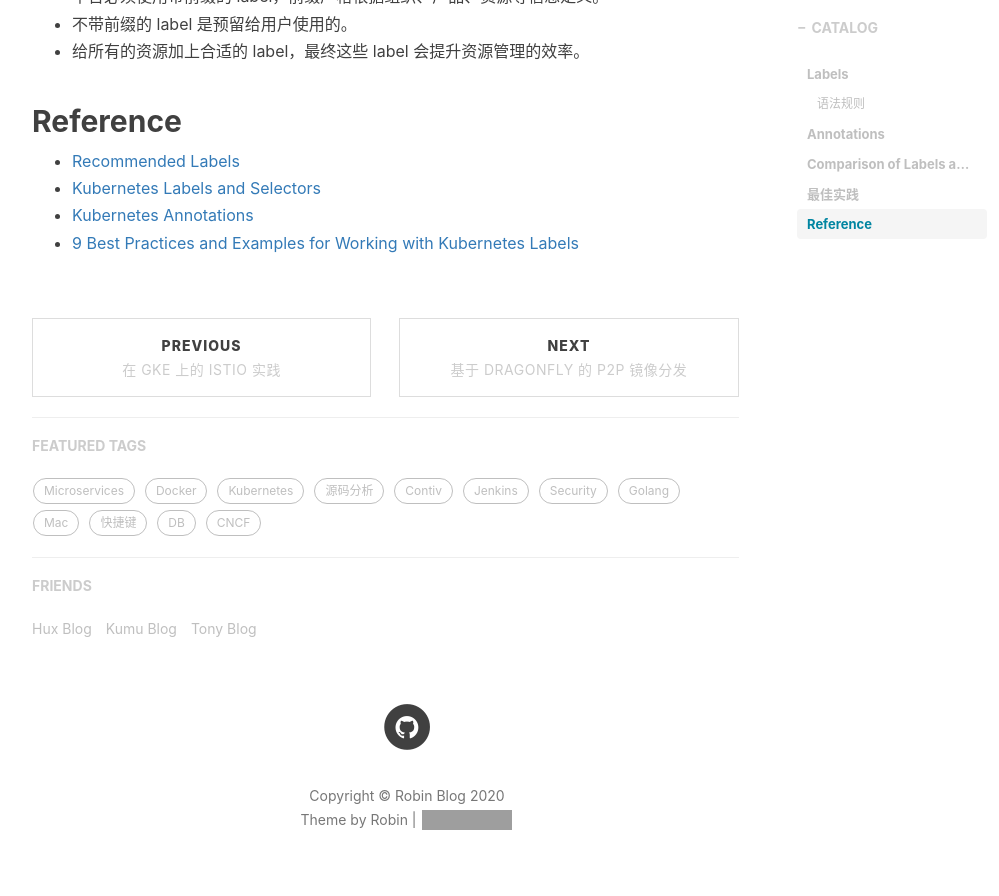
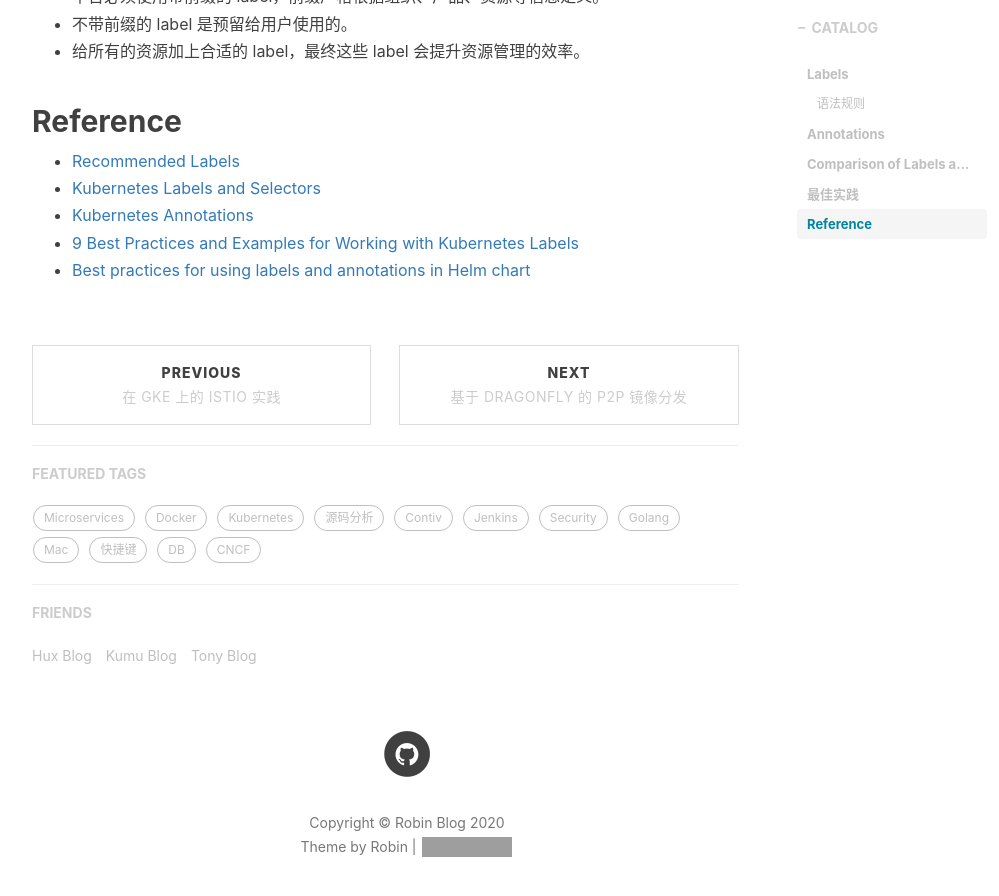
Before and after one commit to supereagle/supereagle.github.io, a Jekyll site: the page built from _posts/2019/2019-03-30-k8s-labels.md, in a window 1280 px wide and 900 px high, scrolled down 2639 px. Shown: the top 896 px of the window, without its empty margins (233-1232 px from the left). Built offline with Jekyll 4.4.1, drawn with Linux system fonts in a browser that asks for light colours; nearby versions of some CDN libraries; comment, search, counter and statistics services are not loaded; grey boxes are pictures that could not be loaded.

Commit message:
update blog: add reference for k8s labels

```diff
--- a/_posts/2019/2019-03-30-k8s-labels.md
+++ b/_posts/2019/2019-03-30-k8s-labels.md
@@ -74,3 +74,4 @@
 - [Kubernetes Labels and Selectors](https://kubernetes.io/docs/concepts/overview/working-with-objects/labels/)
 - [Kubernetes Annotations](https://kubernetes.io/docs/concepts/overview/working-with-objects/annotations/)
 - [9 Best Practices and Examples for Working with Kubernetes Labels](https://www.replex.io/blog/9-best-practices-and-examples-for-working-with-kubernetes-labels)
+- [Best practices for using labels and annotations in Helm chart](https://helm.sh/docs/chart_best_practices/labels/)
```
